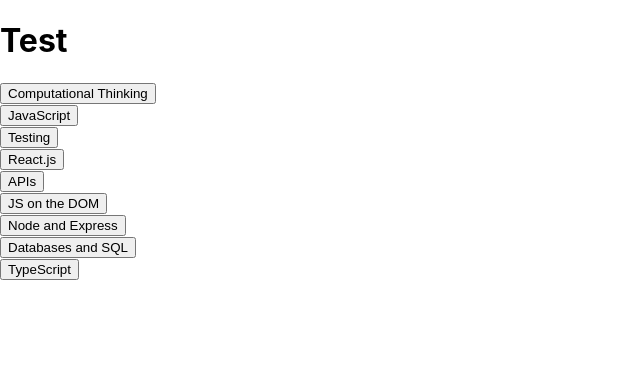
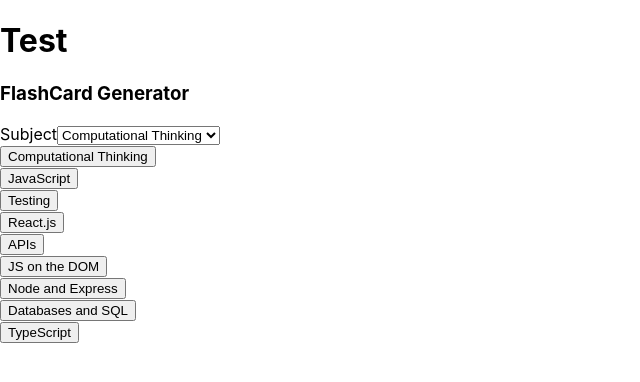
Before and after one commit to SchoolOfCode/bc14_w7_project-frontend-agile-avengers-room-2, a React (Create React App) app in the folder memory-master/: page / in a window 1280 px wide. Shown: the top 382 px of the page, without its empty margins (0-640 px from the left). Built offline with nearby package versions, Linux system fonts and the light colour scheme.

Commit message:
Setup from dropdown list

```diff
--- a/memory-master/src/Components/App/App.js
+++ b/memory-master/src/Components/App/App.js
@@ -13,11 +13,12 @@
 
 const subjectList = ["Computational Thinking", "JavaScript", "Testing", "React.js","APIs", "JS on the DOM", "Node and Express","Databases and SQL", "TypeScript"];
 
+
 function App() {
   return (
     <main>
       <h1>Test</h1>
-      <Form />
+      <Form subjectList={subjectList} />
       {subjectList.map((item)=>{
         return (<SubjectCard subject={item}/>)
       })}
--- a/memory-master/src/Components/Form/Form.js
+++ b/memory-master/src/Components/Form/Form.js
@@ -1,7 +1,17 @@
 
 
-function Form() {
-    return(<div className="Form-div"></div>)
+function Form({subjectList}) {
+    return(
+    <div className="Form-div">
+        <h3>FlashCard Generator</h3>
+        <label>Subject</label>
+        <select name="cars" id="cars">
+            {subjectList.map((item)=>{
+                return (<option value="item">{item}</option>)
+            })}
+
+</select>
+    </div>)
 }
 
 export default Form
```
Also changed, not shown: memory-master/src/Components/SubjectCard/SubjectCard.js (+4 -3 lines).
